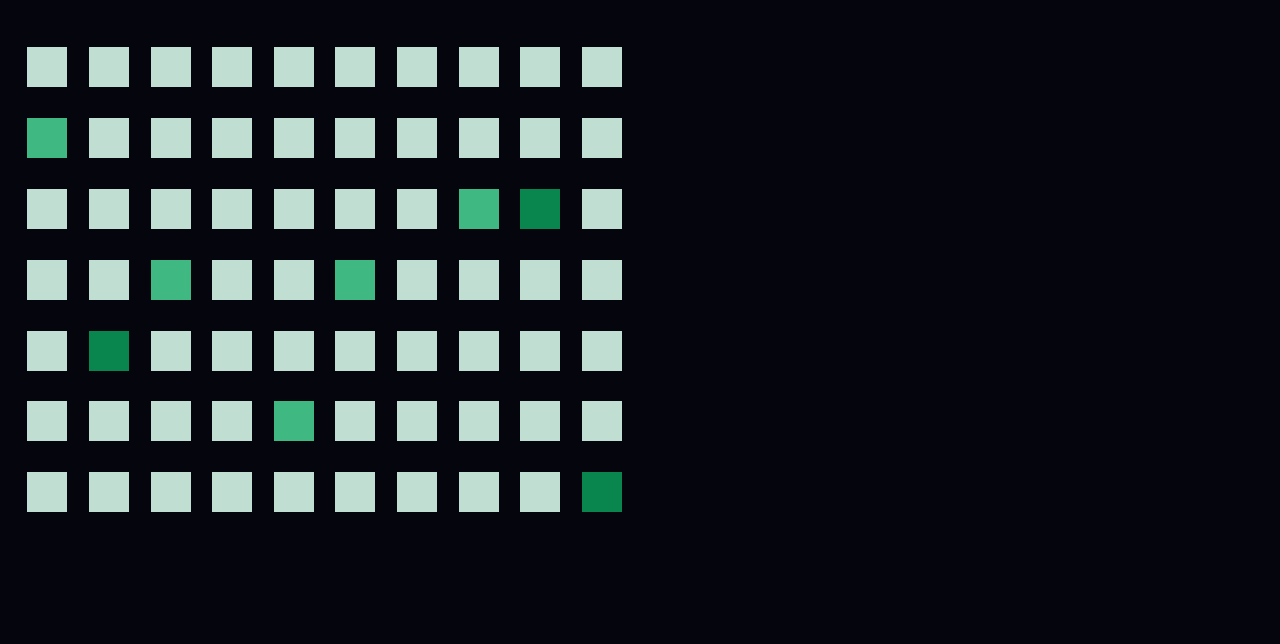
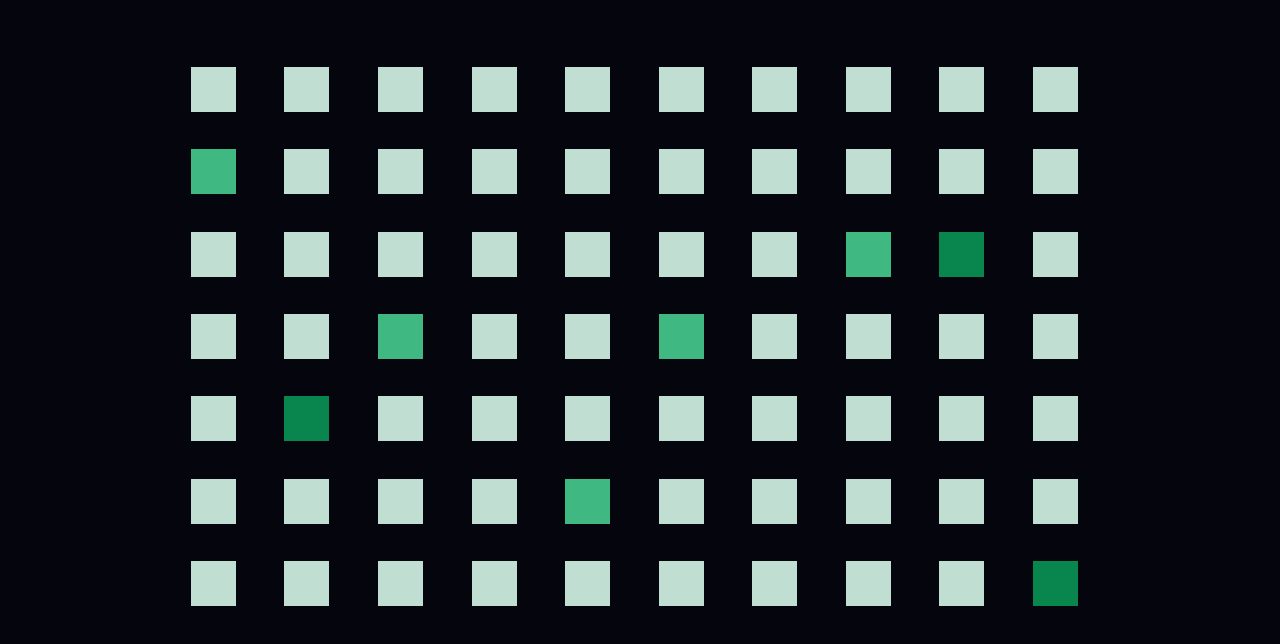
Before and after one commit to ruthrootz/habit-hub, a Vue app: page /#/ in a window 1280 px wide. Shown: the top 644 px of the page. Built offline with nearby package versions, Linux system fonts and the light colour scheme.

Commit message:
grid centered

```diff
--- a/src/App.vue
+++ b/src/App.vue
@@ -11,7 +11,7 @@
 <style>
 body {
   background-color: #04050D !important;
-  width: 50%;
+
 }
 #app {
   font-family: Avenir, Helvetica, Arial, sans-serif;
@@ -19,5 +19,7 @@ body {
   -moz-osx-font-smoothing: grayscale;
   text-align: center;
   color: #C8D1D8;
+  width: 75%;
+  margin: 0 auto;
 }
 </style>
--- a/src/components/HabitHub.vue
+++ b/src/components/HabitHub.vue
@@ -1,7 +1,7 @@
 <template>
   <div class="grid">
-    <b-container class="d-flex justify-content-center">
-      <b-row class="text-center" v-for="row in ROWS" :key="row">
+    <b-container class="d-flex">
+      <b-row v-for="row in ROWS" :key="row">
         <b-col v-for="column in COLUMNS" :key="column">
           <div class="cell" :class="getCellColor(row, column)"></div>
         </b-col>
@@ -51,9 +51,9 @@ export default class HabitHub extends Vue {
   padding-top: 5%;
 }
 .cell {
-  width: 40px;
-  height: 40px;
-  margin: 25%;
+  width: 45px;
+  height: 45px;
+  margin: 20%;
 }
 .cell-zero {
   background-color: rgb(193, 222, 210);
```
